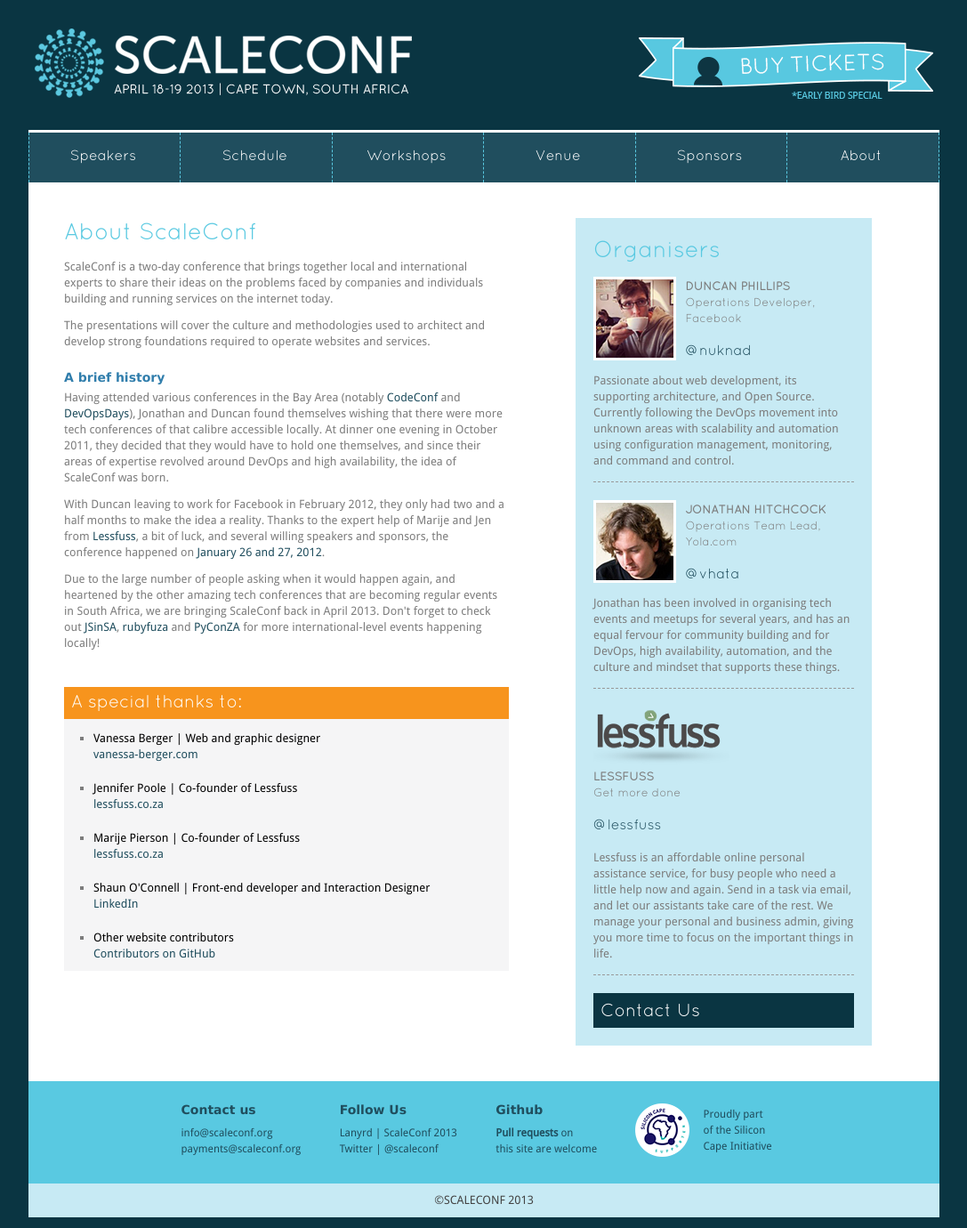
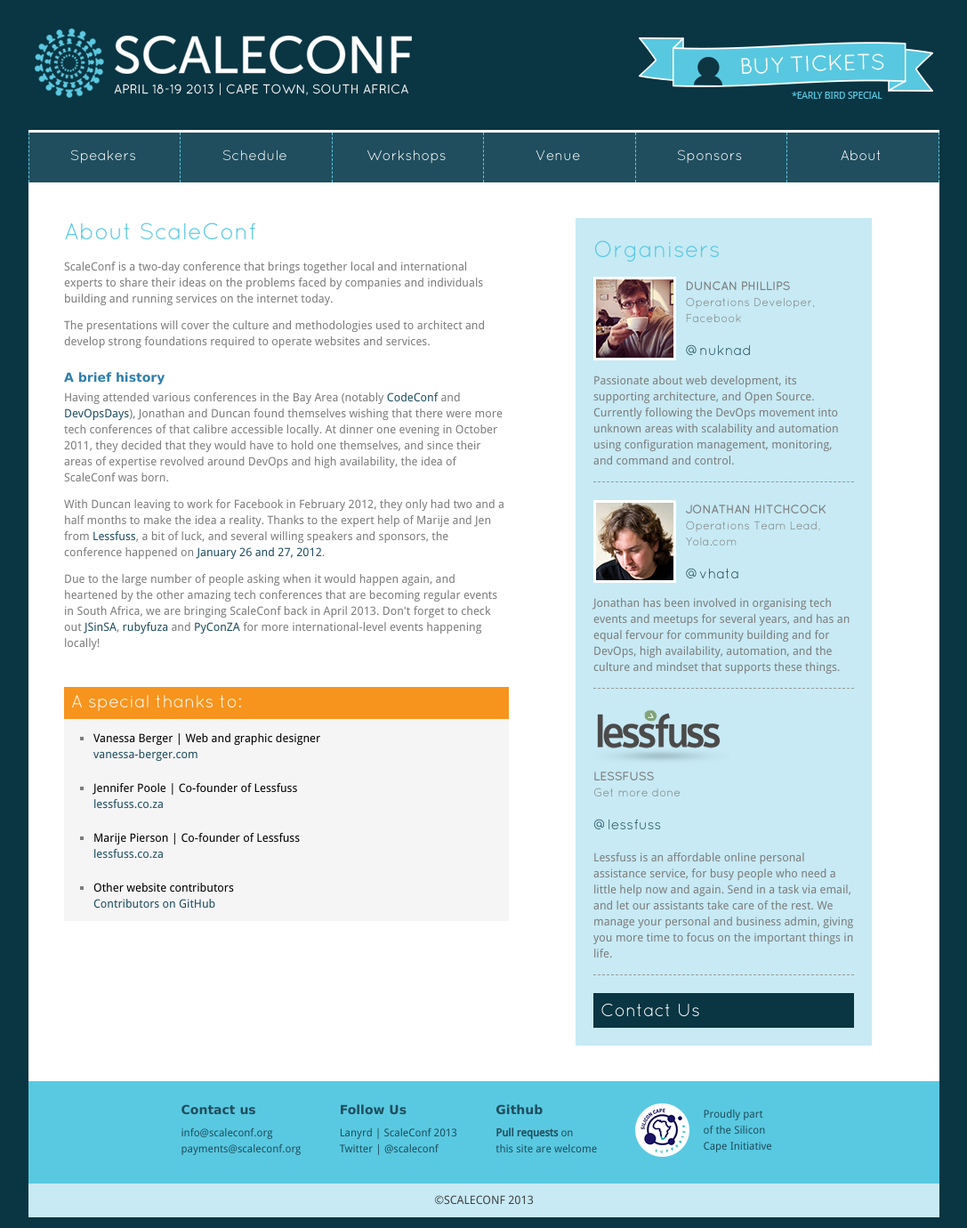
Before and after one commit to scaleconf/scaleconf.github.com, a Jekyll site: the page built from about.html, in a window 1280 px wide. Shown: the whole page at 89% size, without its empty margins (96-1183 px from the left). Built offline with Jekyll 4.4.1, drawn with Linux system fonts in a browser that asks for light colours; Markdown is read by kramdown in place of the engine named in the settings.

Commit message:
SoC is in the contributors link below

```diff
--- a/about.html
+++ b/about.html
@@ -41,7 +41,7 @@
             <h2>A special thanks to:</h2>
             <ul>
                 <li>
-                    <p class="name-title"> Vanessa Berger | Web and graphic designer</p>
+                    <p class="name-title">Vanessa Berger | Web and graphic designer</p>
                     <p>
                         <a href="http://www.vanessa-berger.com">vanessa-berger.com </a>
                     </p>
@@ -58,12 +58,6 @@
                     <p class="name-title">Marije Pierson | Co-founder of Lessfuss</p>
                     <p>
                         <a href="http://lessfuss.co.za">lessfuss.co.za </a>
-                    </p>
-                </li>
-                <li>
-                    <p class="name-title">Shaun O'Connell | Front-end developer and Interaction Designer</p>
-                    <p>
-                        <a href="http://za.linkedin.com/in/ndorfin">LinkedIn</a>
                     </p>
                 </li>
                 <li>
```
